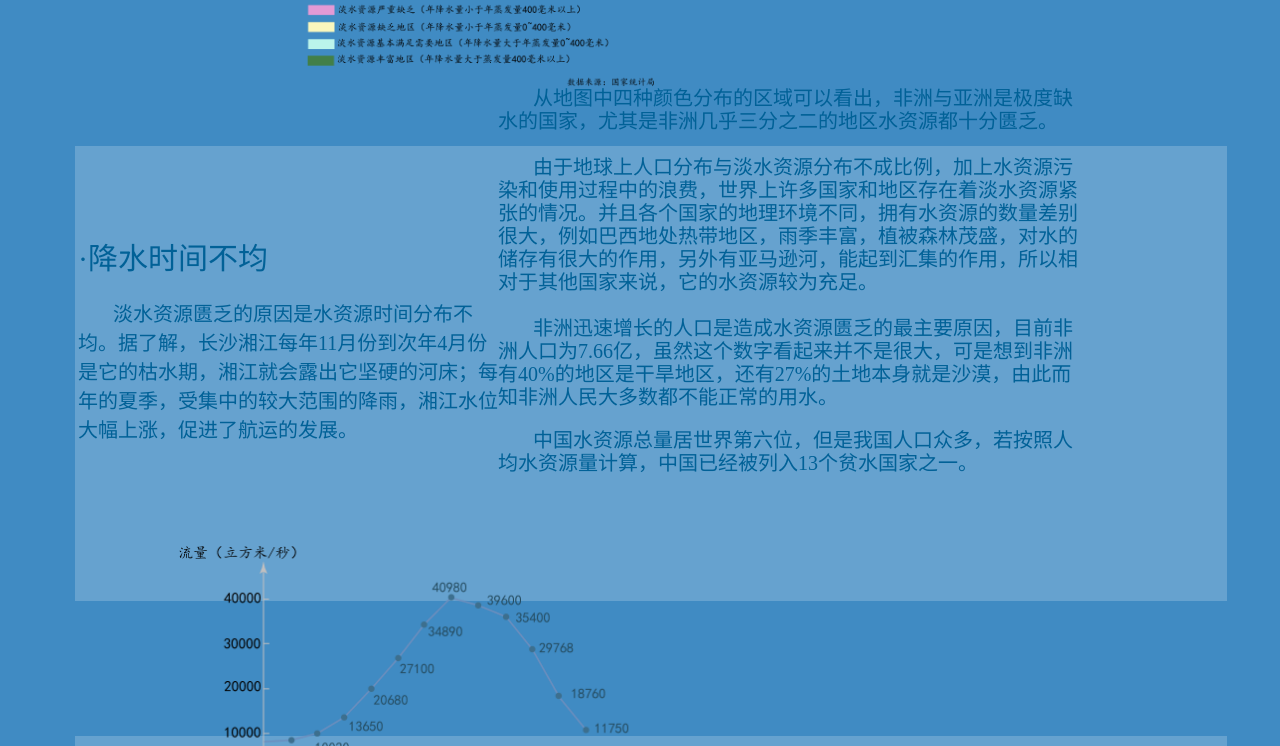
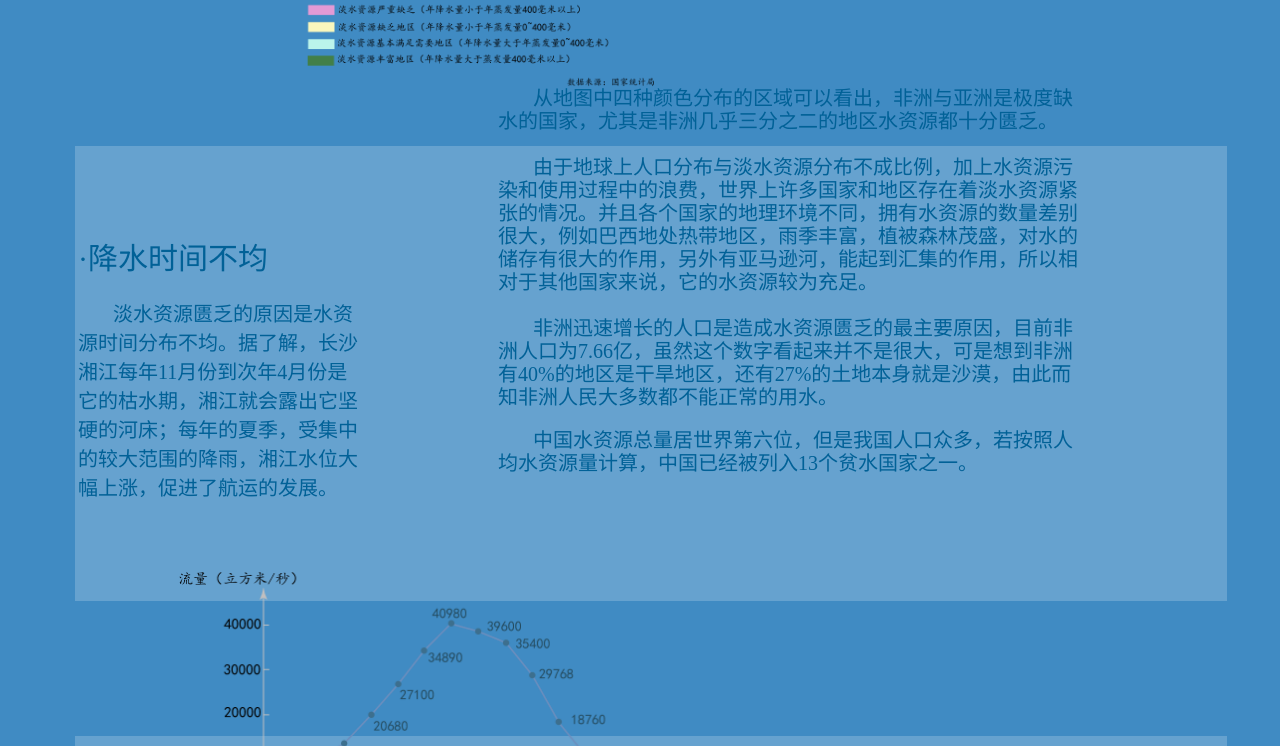
Before and after one commit to lwf13/lwf13.github.ob, a plain HTML site: page index.html in a window 1280 px wide. Shown: the part 11254-12000 px from the top of the page. Drawn offline with Linux system fonts and the light colour scheme.

Commit message:
Update index.html

```diff
--- a/index.html
+++ b/index.html
@@ -1210,7 +1210,7 @@
 /*................第三、四部分.........傅艳*/
 			.picture{height: 400px;width: 500px;float:left;}
 			.picture img{display: block;width:100%;padding-left: 100px;padding-top: 50px;}
-			.explain{float:right;width:580px;margin-top: 40px;margin-right: 140px;line-height: 23px;}
+			.explain{float:right;width:580px;margin-top: 40px;margin-right: 140px;line-height: 23px;padding-left:140px;}
 			.meaning{float:right;width:580px;margin-top: 60px;margin-right: 140px;line-height: 23px;}
 			.drip{height: 150px;width: 150px;float:left;margin-left:50px;}
 			.drip img{display: block;width:100%;}
```
